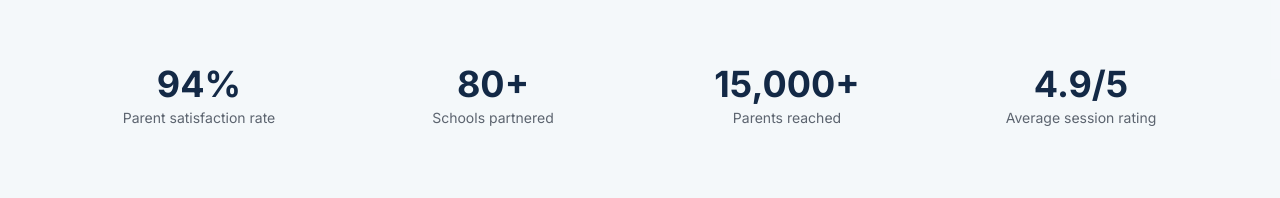
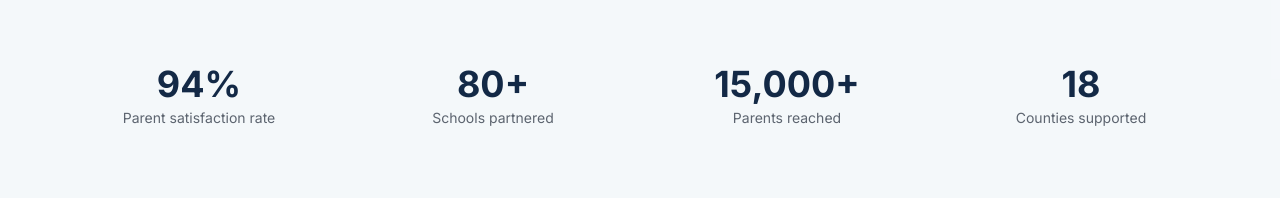
Before and after one commit to Gearoid-Cleere/pati-website, a Next.js app: page /schools in a window 1280 px wide. Shown: the part 7542-7740 px from the top of the page. Built offline with nearby package versions, Linux system fonts and the light colour scheme.

Commit message:
Update testimonials-section

```diff
--- a/components/testimonials-section.tsx
+++ b/components/testimonials-section.tsx
@@ -30,7 +30,7 @@ const stats = [
   { value: "94%", label: "Parent satisfaction rate" },
   { value: "80+", label: "Schools partnered" },
   { value: "15,000+", label: "Parents reached" },
-  { value: "4.9/5", label: "Average session rating" }
+  { value: "18", label: "Counties supported" }
 ]
 
 export function TestimonialsSection() {
```
